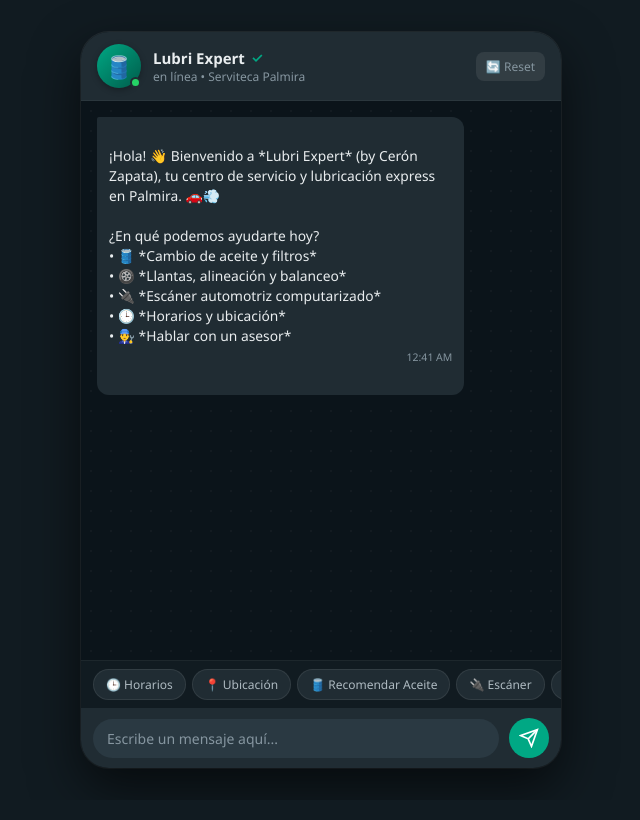
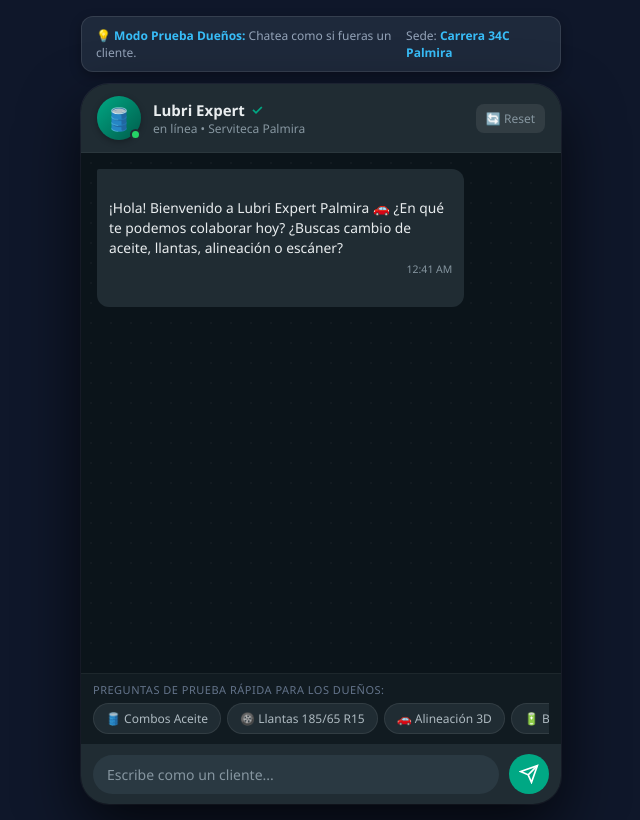
Before and after one commit to mvmareja2003-cpu/lubri-expert-bot, a website: page public/index.html in a window 1280 px wide. Shown: the whole page, without its empty margins (319-959 px from the left). Drawn offline with Linux system fonts and the light colour scheme; a web font is replaced by a local one.

Commit message:
Add interactive simulator launcher and updated test interface for owners

```diff
--- a/public/index.html
+++ b/public/index.html
@@ -16,25 +16,47 @@
     }
 
     body {
-      background: #111b21;
+      background: #0f172a;
       display: flex;
+      flex-direction: column;
       justify-content: center;
       align-items: center;
       min-height: 100vh;
       padding: 16px;
     }
 
+    /* Banner superior para los dueños */
+    .owner-helper {
+      max-width: 480px;
+      width: 100%;
+      background: #1e293b;
+      border: 1px solid rgba(255, 255, 255, 0.1);
+      border-radius: 12px;
+      padding: 10px 14px;
+      margin-bottom: 12px;
+      color: #94a3b8;
+      font-size: 12px;
+      display: flex;
+      justify-content: space-between;
+      align-items: center;
+      box-shadow: 0 4px 12px rgba(0,0,0,0.3);
+    }
+
+    .owner-helper strong {
+      color: #38bdf8;
+    }
+
     .device-container {
       width: 100%;
       max-width: 480px;
-      height: 92vh;
+      height: 90vh;
       max-height: 840px;
       background: #0b141a;
       border-radius: 28px;
       display: flex;
       flex-direction: column;
       overflow: hidden;
-      box-shadow: 0 20px 50px rgba(0, 0, 0, 0.6), 0 0 0 1px rgba(255, 255, 255, 0.08);
+      box-shadow: 0 25px 60px rgba(0, 0, 0, 0.7), 0 0 0 1px rgba(255, 255, 255, 0.08);
       position: relative;
     }
 
@@ -220,14 +242,26 @@
     }
 
     /* Quick suggestions */
+    .quick-chips-wrapper {
+      background: #111b21;
+      border-top: 1px solid rgba(255, 255, 255, 0.05);
+      padding: 8px 12px;
+    }
+
+    .quick-chips-title {
+      font-size: 11px;
+      color: #64748b;
+      margin-bottom: 6px;
+      text-transform: uppercase;
+      letter-spacing: 0.5px;
+    }
+
     .quick-chips {
-      padding: 8px 12px;
-      background: #111b21;
       display: flex;
       gap: 6px;
       overflow-x: auto;
-      border-top: 1px solid rgba(255, 255, 255, 0.05);
       scrollbar-width: none;
+      padding-bottom: 2px;
     }
     .quick-chips::-webkit-scrollbar {
       display: none;
@@ -323,6 +357,12 @@
 </head>
 <body>
 
+  <!-- Mensaje de ayuda para los dueños -->
+  <div class="owner-helper">
+    <span>💡 <strong>Modo Prueba Dueños:</strong> Chatea como si fueras un cliente.</span>
+    <span>Sede: <strong>Carrera 34C Palmira</strong></span>
+  </div>
+
   <div class="device-container">
     <!-- Header -->
     <div class="chat-header">
@@ -352,35 +392,33 @@
     <div class="chat-messages" id="messagesContainer">
       <div class="message-row incoming">
         <div class="bubble">
-¡Hola! 👋 Bienvenido a *Lubri Expert* (by Cerón Zapata), tu centro de servicio y lubricación express en Palmira. 🚗💨
-
-¿En qué podemos ayudarte hoy?
-• 🛢️ *Cambio de aceite y filtros*
-• 🛞 *Llantas, alineación y balanceo*
-• 🔌 *Escáner automotriz computarizado*
-• 🕒 *Horarios y ubicación*
-• 👨‍🔧 *Hablar con un asesor*
+¡Hola! Bienvenido a Lubri Expert Palmira 🚗 ¿En qué te podemos colaborar hoy? ¿Buscas cambio de aceite, llantas, alineación o escáner?
           <span class="time-stamp" id="initialTime">--:--</span>
         </div>
       </div>
 
       <div class="typing-indicator" id="typingIndicator">
-        <span>Experto Lubri está escribiendo...</span>
+        <span>Andrés (Lubri Expert) está escribiendo...</span>
       </div>
     </div>
 
     <!-- Quick suggestions -->
-    <div class="quick-chips">
-      <button class="chip" onclick="sendQuick('¿Qué horarios tienen en Palmira?')">🕒 Horarios</button>
-      <button class="chip" onclick="sendQuick('¿Dónde queda ubicada la serviteca?')">📍 Ubicación</button>
-      <button class="chip" onclick="sendQuick('Quiero saber qué aceite le sirve a mi carro')">🛢️ Recomendar Aceite</button>
-      <button class="chip" onclick="sendQuick('¿Tienen servicio de escáner para testigo Check Engine?')">🔌 Escáner</button>
-      <button class="chip" onclick="sendQuick('Quiero hablar con un asesor humano')">👨‍🔧 Asesor Humano</button>
+    <div class="quick-chips-wrapper">
+      <div class="quick-chips-title">Preguntas de prueba rápida para los dueños:</div>
+      <div class="quick-chips">
+        <button class="chip" onclick="sendQuick('¿Qué combos tienen de cambio de aceite y qué precio tienen?')">🛢️ Combos Aceite</button>
+        <button class="chip" onclick="sendQuick('¿Qué precio tienen las llantas 185/65 R15?')">🛞 Llantas 185/65 R15</button>
+        <button class="chip" onclick="sendQuick('¿Cuánto cuesta la alineación 3D y el balanceo?')">🚗 Alineación 3D</button>
+        <button class="chip" onclick="sendQuick('¿Tienen baterías Willard y cuánto descuentan por la vieja?')">🔋 Baterías Willard</button>
+        <button class="chip" onclick="sendQuick('¿Cuánto cuesta el escáner para borrar un testigo de motor?')">🔌 Escáner OBD-II</button>
+        <button class="chip" onclick="sendQuick('¿A qué hora tienen menos fila para ir?')">🕒 Horario Valle</button>
+        <button class="chip" onclick="sendQuick('Quiero hablar con un asesor humano')">👨‍🔧 Hablar con Asesor</button>
+      </div>
     </div>
 
     <!-- Input -->
     <div class="chat-footer">
-      <input type="text" class="chat-input" id="messageInput" placeholder="Escribe un mensaje aquí..." onkeypress="handleKey(event)" autofocus>
+      <input type="text" class="chat-input" id="messageInput" placeholder="Escribe como un cliente..." onkeypress="handleKey(event)" autofocus>
       <button class="btn-send" onclick="sendMessage()">
         <svg width="20" height="20" viewBox="0 0 24 24" fill="none" stroke="currentColor" stroke-width="2">
           <line x1="22" y1="2" x2="11" y2="13"></line>
@@ -407,15 +445,12 @@
 
     function formatWhatsAppMarkdown(text) {
       if (!text) return '';
-      // Escape HTML
       let escaped = text
         .replace(/&/g, '&amp;')
         .replace(/</g, '&lt;')
         .replace(/>/g, '&gt;');
 
-      // Convert *bold* to <strong>
       escaped = escaped.replace(/\*(.*?)\*/g, '<strong>$1</strong>');
-      // Convert _italic_ to <em>
       escaped = escaped.replace(/_(.*?)_/g, '<em>$1</em>');
       return escaped;
     }
@@ -464,7 +499,7 @@
         }
       } catch (err) {
         typing.classList.remove('active');
-        appendMessage('bot', '⚠️ Error de conexión con el bot. Por favor revisa que el servidor esté activo.');
+        appendMessage('bot', '⚠️ Error de conexión con el bot. Por favor asegúrate de que el servidor esté activo.');
       }
     }
 
@@ -497,7 +532,7 @@
       });
       handoffBanner.classList.remove('active');
       chatStatus.innerText = 'en línea • Serviteca Palmira';
-      appendMessage('bot', '✅ *El bot de Lubri Expert ha sido reactivado.* ¿En qué más te podemos ayudar?');
+      appendMessage('bot', '✅ El bot de Lubri Expert ha sido reactivado. ¿En qué más te podemos colaborar?');
     }
   </script>
 </body>
```
Also changed, not shown: 1 other file.
